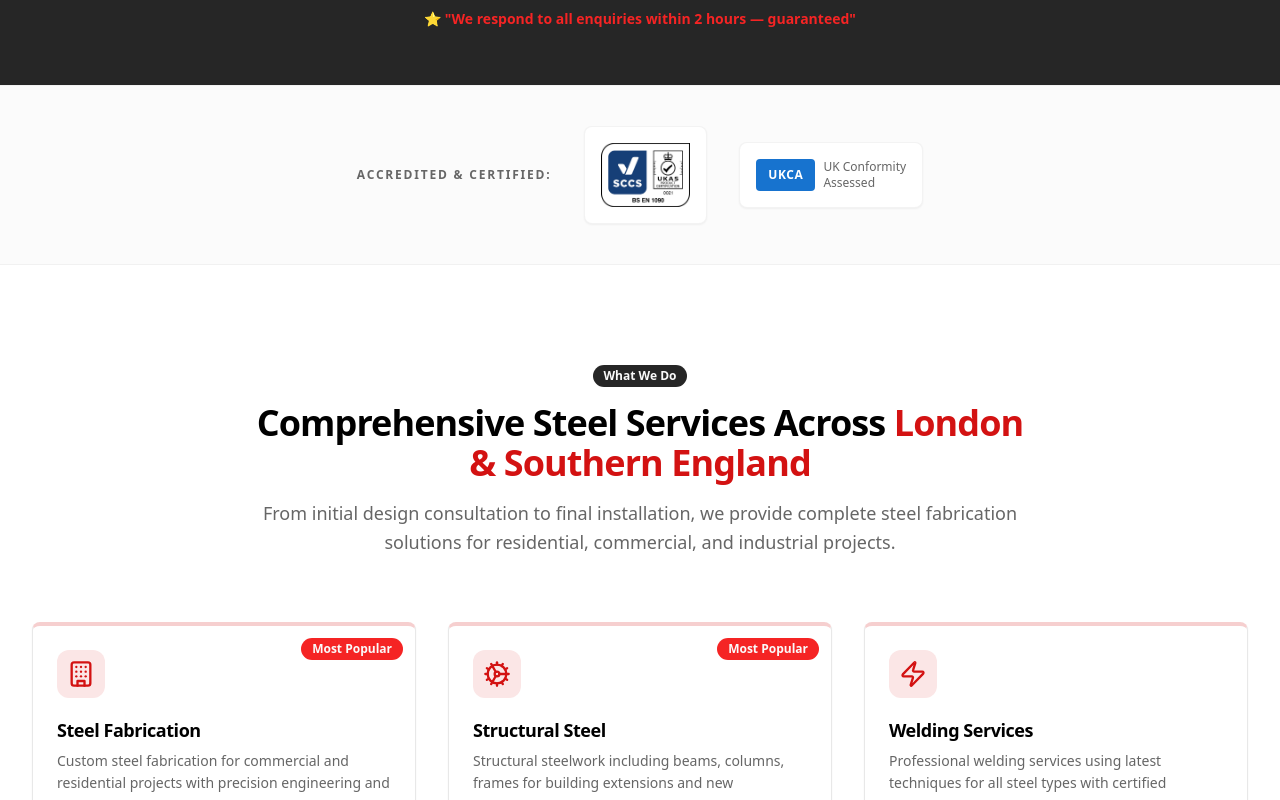
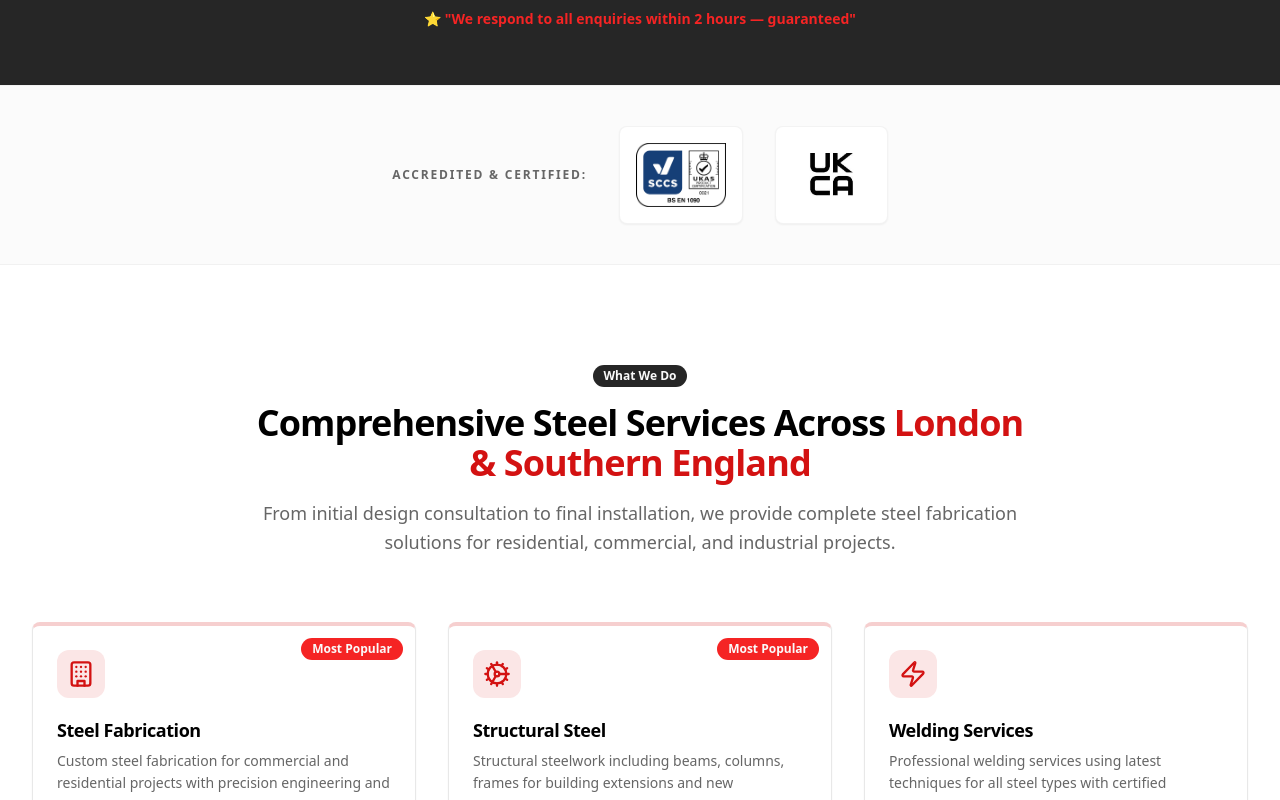
Before and after one commit to CSOAI-ORG/aksteelservices, a React (Vite) app: page / in a window 1280 px wide. Shown: the part 1000-1800 px from the top of the page. Built offline with nearby package versions, Linux system fonts and the light colour scheme.

Commit message:
Update UKCA footer logo

```diff
--- a/src/components/Footer.tsx
+++ b/src/components/Footer.tsx
@@ -187,11 +187,12 @@ const Footer = () => {
                 className="h-12 md:h-16 w-auto"
               />
             </div>
-            <div className="bg-white rounded-lg p-3 flex items-center gap-2">
-              <div className="bg-[hsl(210,80%,45%)] text-white font-bold rounded px-2.5 py-1.5 text-xs leading-tight text-center">
-                <div className="tracking-wider">UKCA</div>
-              </div>
-              <span className="text-[10px] text-secondary font-medium leading-tight">UK Conformity<br/>Assessed</span>
+            <div className="bg-white rounded-lg p-3">
+              <img
+                src="/images/ukca-logo.png"
+                alt="UKCA — UK Conformity Assessed certification"
+                className="h-12 md:h-16 w-auto"
+              />
             </div>
           </div>
         </div>
--- a/src/pages/Index.tsx
+++ b/src/pages/Index.tsx
@@ -68,11 +68,12 @@ const Index = () => {
                 className="h-12 md:h-16 w-auto"
               />
             </div>
-            <div className="bg-background rounded-lg p-3 md:p-4 shadow-sm border border-border/50 flex items-center gap-2">
-              <div className="bg-[hsl(210,80%,45%)] text-white font-bold rounded px-3 py-2 text-sm leading-tight text-center">
-                <div className="text-xs tracking-wider">UKCA</div>
-              </div>
-              <span className="text-xs text-muted-foreground font-medium">UK Conformity<br/>Assessed</span>
+            <div className="bg-background rounded-lg p-3 md:p-4 shadow-sm border border-border/50">
+              <img
+                src="/images/ukca-logo.png"
+                alt="UKCA — UK Conformity Assessed certification"
+                className="h-12 md:h-16 w-auto"
+              />
             </div>
           </div>
         </div>
```
Also changed, not shown: public/images/ukca-logo.png (added), 1 other file (tests, documents, lock files or other folders).
